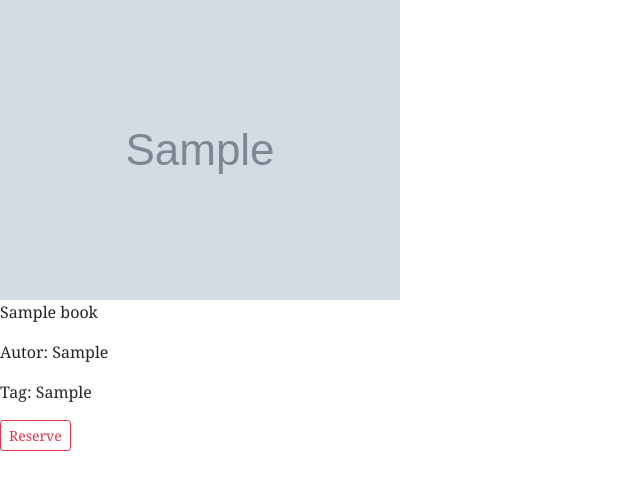
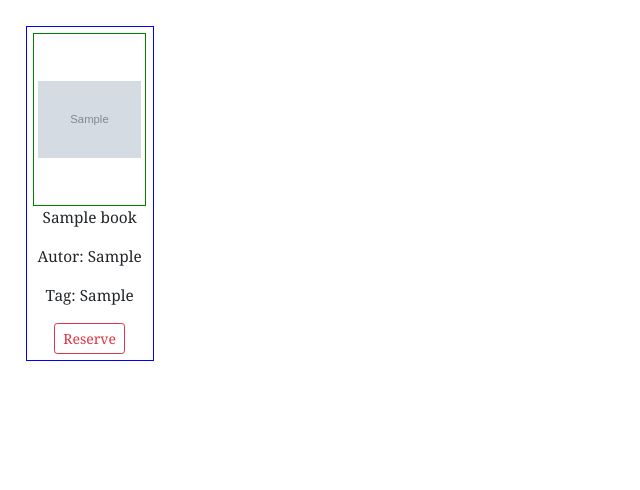
Before and after one commit to 20putalam/project_iis, a Flask app: page /books in a window 1280 px wide. Shown: the part 97-587 px from the top of the page, without its empty margins (0-640 px from the left). Run offline with Flask 2, Linux system fonts and the light colour scheme; tables that the repository leaves empty hold one stand-in row (values such as "Sample post"); grey boxes marked "Sample" are stand-in pictures; parts of the project's set-up code (start-up, migrations or seed data) failed here and were passed over; some libraries are stand-ins or nearby versions.

Commit message:
kniha added

```diff
--- a/flasklib/static/style.css
+++ b/flasklib/static/style.css
@@ -397,6 +397,47 @@
 .our_button .close:hover {background: #bbb;}
 
 
+.knihy_table {
+    border: 1px solid red;
+    margin-left: 10vw;
+    margin-right: 10vw;
+    margin-top: 1vw;
+    width: auto;
+    height: auto;
+
+    text-align:center
+}
+
+#kniha {
+    width: 8vw;
+    min-width: 80px;
+    object-fit: contain;
+    display:block;
+    margin:auto;
+}
+
+.kniha_item {
+    height: auto;
+    min-height: 13.5vw;
+    margin: auto;
+    border: 1px solid green;
+    display: flex;
+    justify-content: center;
+}
+
+.kniha {
+    display: inline-block;
+    border: 1px solid blue;
+    margin: 2vw;
+    padding: 0.5vw;
+    width: max-content;
+    text-align: center;
+    font-size: max(1.2vw, 15px);
+    width: 10vw;
+    min-width: 100px;
+}
+
+
 
 /*For mobile*/
 @media screen and (max-width: 955px) {
```
